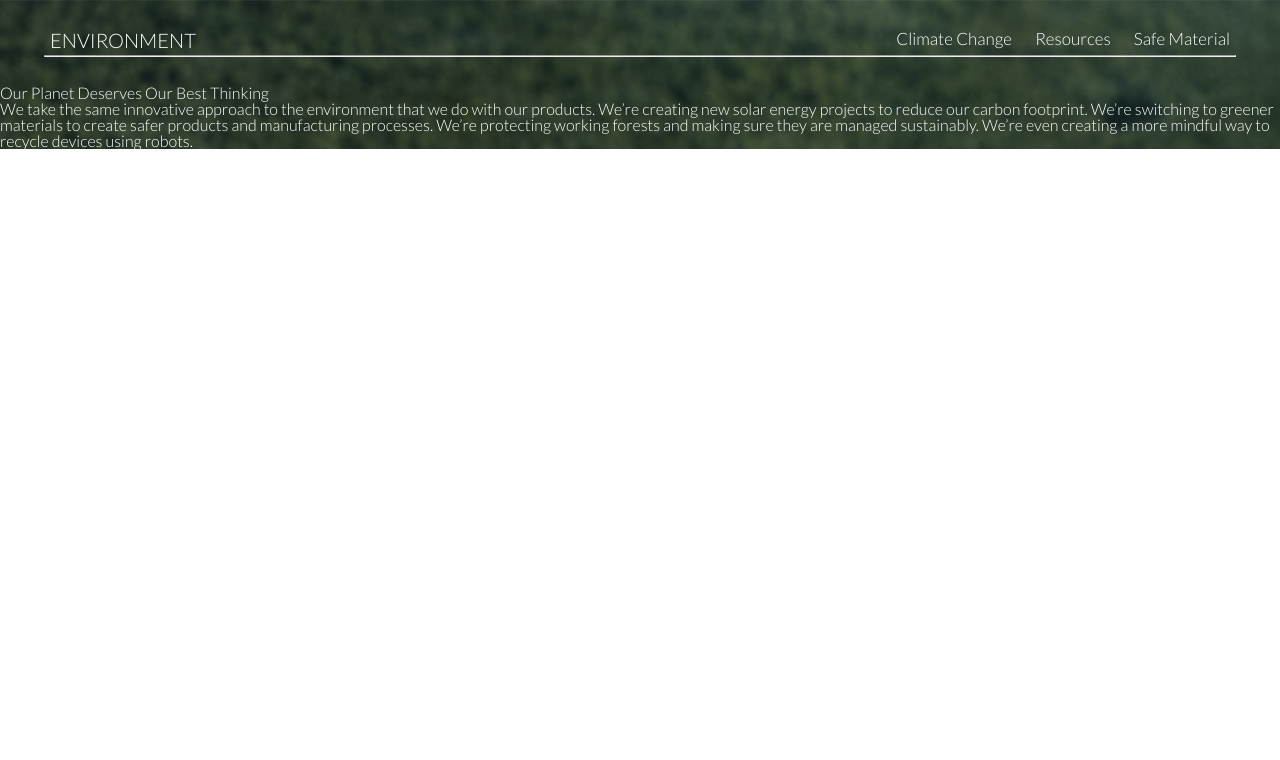
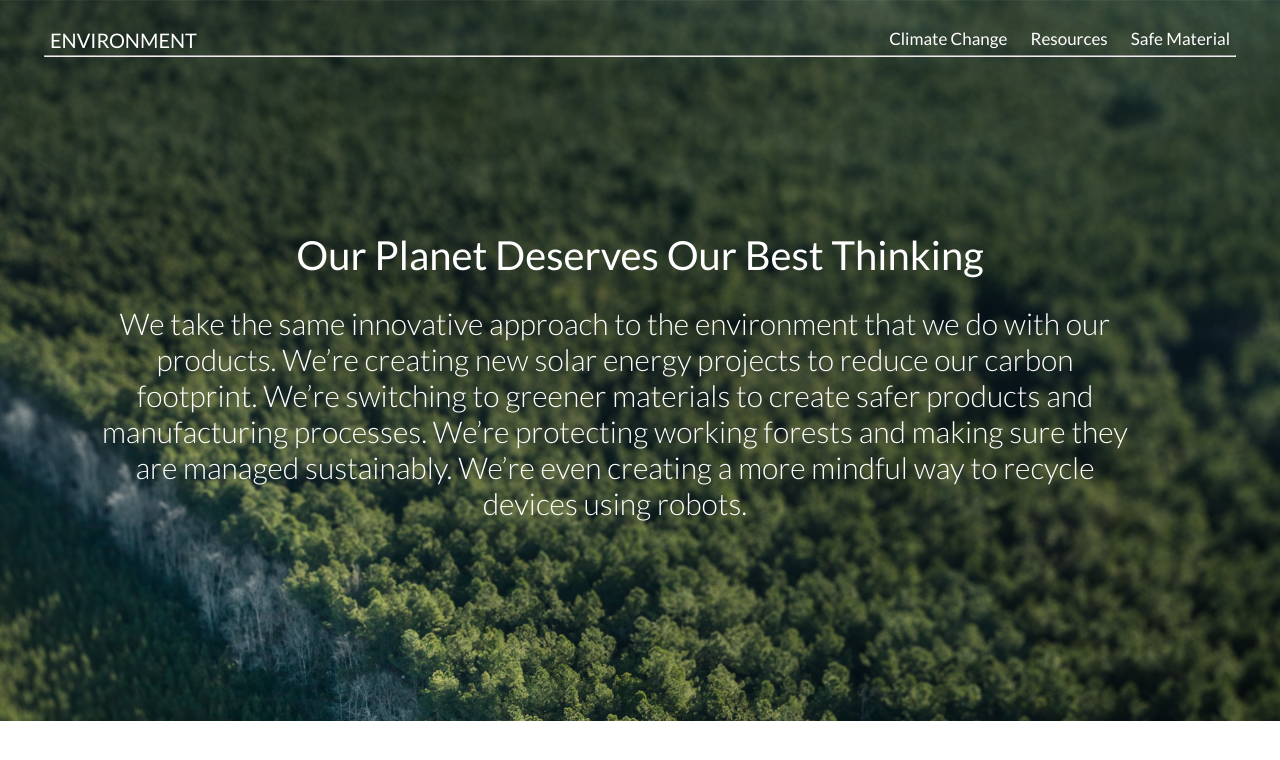
Before and after one commit to willardshikami/environment, a plain HTML site: page index.html in a window 1280 px wide. Drawn offline with Linux system fonts and the light colour scheme.

Commit message:
added content on header

```diff
--- a/css/stylesheet.css
+++ b/css/stylesheet.css
@@ -54,7 +54,6 @@ table {
 body {
     font-family: 'lato';
     color: #fff;
-    font-weight: 300;
 }
 
 .main-header {
@@ -95,3 +94,20 @@ nav ul li a {
 hr {
     width: 93%;
 }
+
+.header-mid h1 {
+    font-size: 40px;
+    text-align: center;
+    padding-top: 150px;
+    padding-bottom: 30px
+}
+
+.header-mid p{
+    font-size: 30px;
+    font-weight: 300;
+    padding-right: 150px;
+    padding-left: 100px;
+    line-height: normal;
+    padding-bottom: 200px;
+    text-align: center;
+}
```
